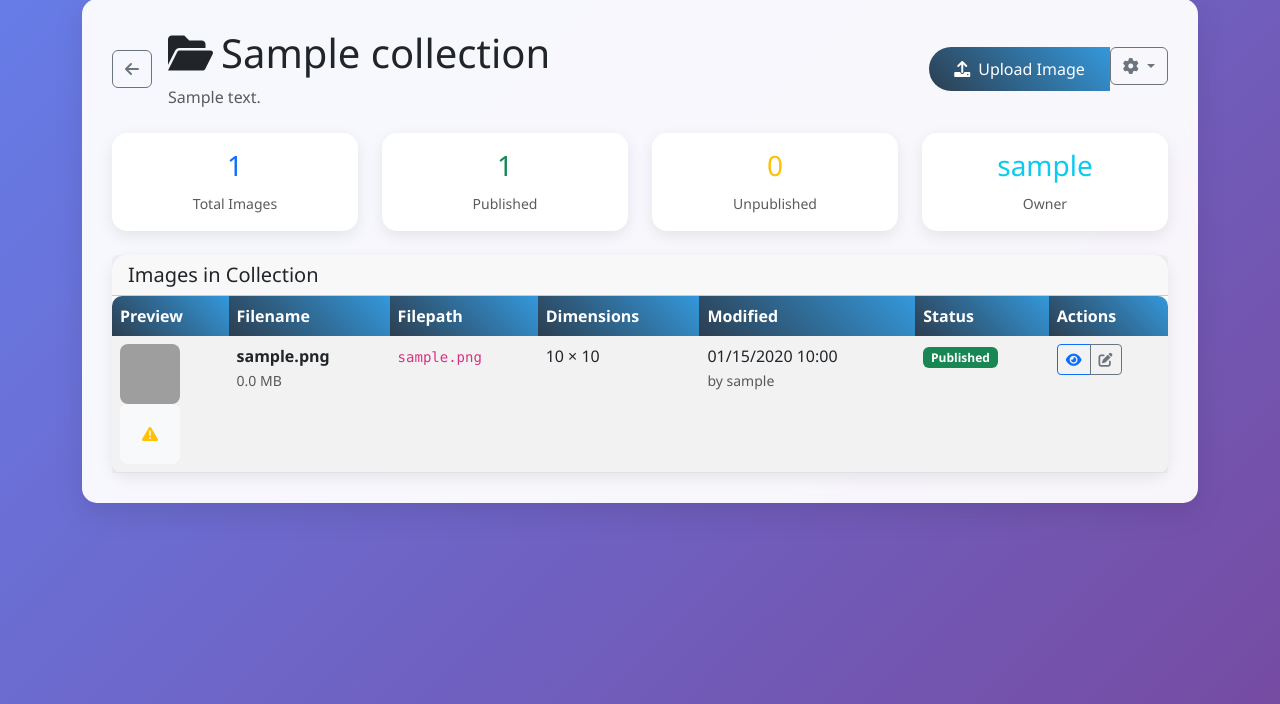
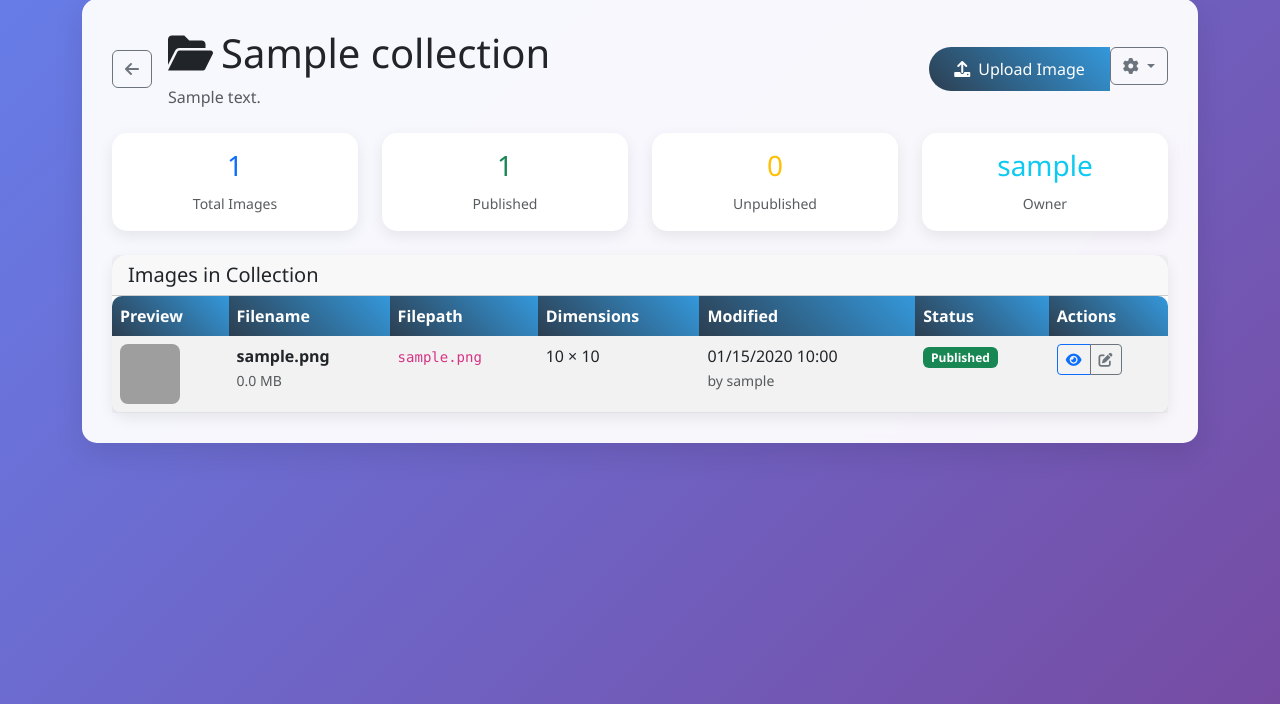
Before and after one commit to sam2332/Texture-Refernce-Vault, a Flask app: page /collection/1 in a window 1280 px wide. Shown: the part 77-781 px from the top of the page. Run offline with Flask 3, Linux system fonts and the light colour scheme; a user stored in the database is signed in; tables that the repository leaves empty hold one stand-in row (values such as "Sample post"); data that the repository does not hold is empty; grey boxes are pictures that could not be loaded.

Commit message:
Remove unused error handling for image display in view_collection.html

```diff
--- a/app/templates/view_collection.html
+++ b/app/templates/view_collection.html
@@ -108,10 +108,7 @@
                                      alt="{{ image.filename }}"
                                      style="width: 60px; height: 60px; object-fit: cover; border-radius: 8px;"
                                      onerror="this.style.display='none'; this.nextElementSibling.style.display='flex';">
-                                <div class="bg-light d-flex align-items-center justify-content-center"
-                                     style="width: 60px; height: 60px; border-radius: 8px; display: none;">
-                                    <i class="fas fa-exclamation-triangle text-warning"></i>
-                                </div>
+
                             </td>
                             <td>
                                 <strong>{{ image.filename }}</strong>
```
